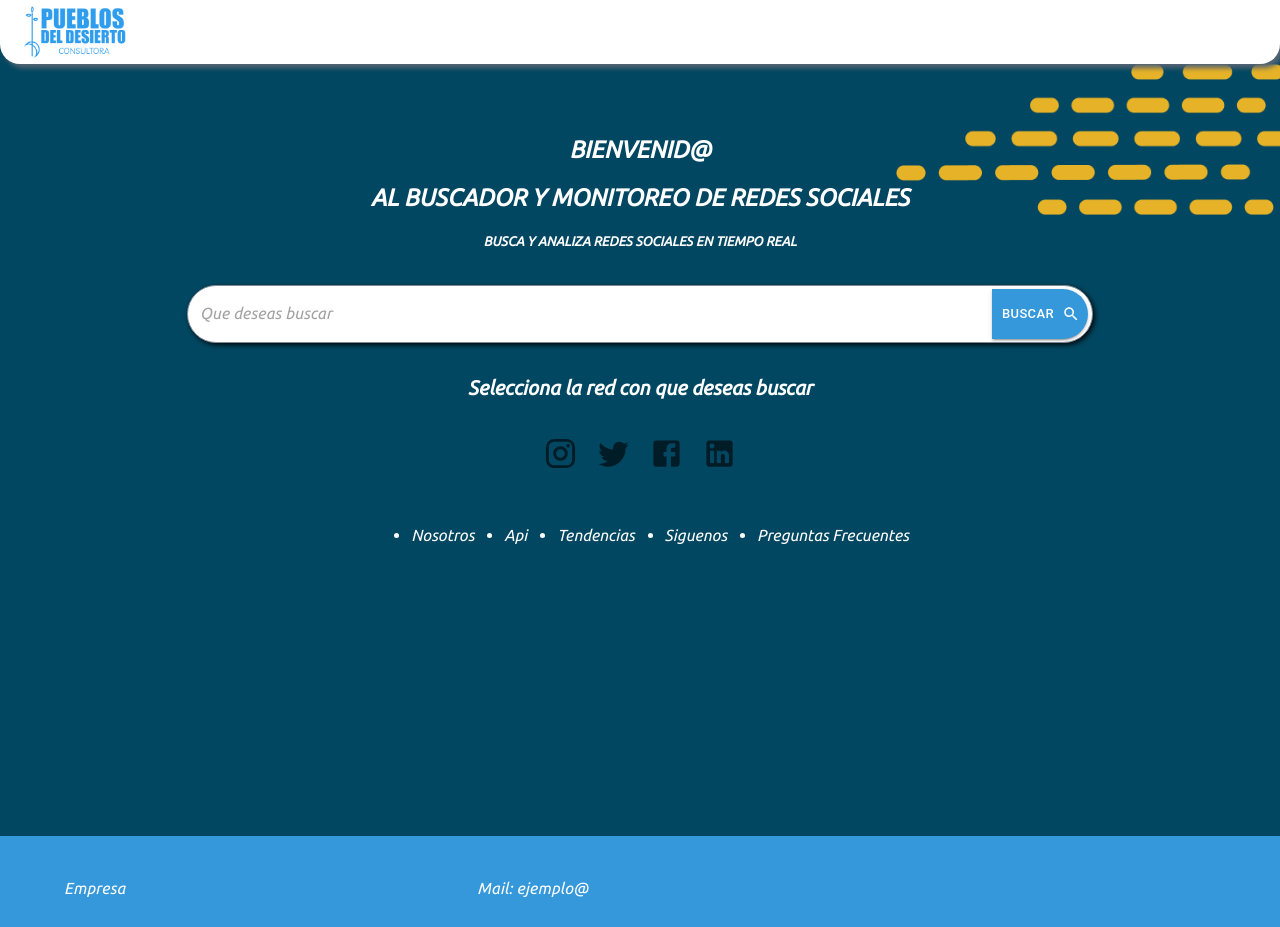
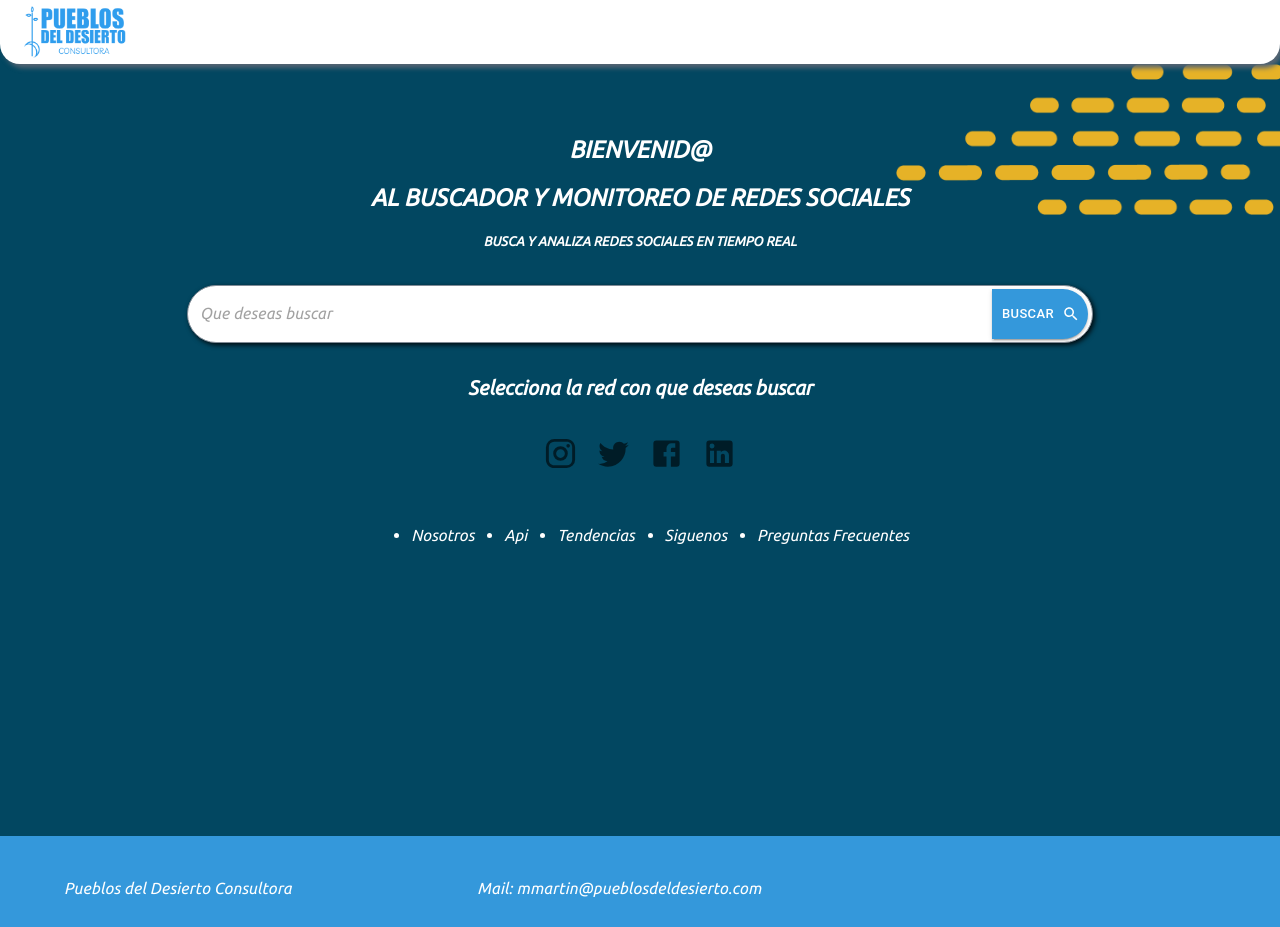
Before and after one commit to joaquinquiroga22/SearchRedes, a React (Create React App) app in the folder searchredes/: page / in a window 1280 px wide. Shown: the top 927 px of the page. Built offline with nearby package versions, Linux system fonts and the light colour scheme.

Commit message:
CambiosFooter

```diff
--- a/searchredes/src/Componentes/Footer/Footer.jsx
+++ b/searchredes/src/Componentes/Footer/Footer.jsx
@@ -37,10 +37,12 @@
                         <Grid item xs sm={4} color="white"  >
                             <List sx={{ marginTop: '-80px', float: 'left' }}  >
                                 <Typography  sx={{justifyContent:'flex-start', fontFamily: 'Ubuntu, sans-serif'}}>
-                                    Empresa
+                                    Pueblos del Desierto
+                                    Consultora
                               <br/>
                               <br/>
-                                    Teléfono: 2645676869
+                                    Teléfono: +54 2646280323
+
                                 </Typography>
                             </List>
 
@@ -52,7 +54,7 @@
 
 
                             <Typography sx={{fontFamily: 'Ubuntu, sans-serif'}} >
-                                Mail: ejemplo@
+                                Mail: mmartin@pueblosdeldesierto.com
 
                             <br />
                             <br />
```
